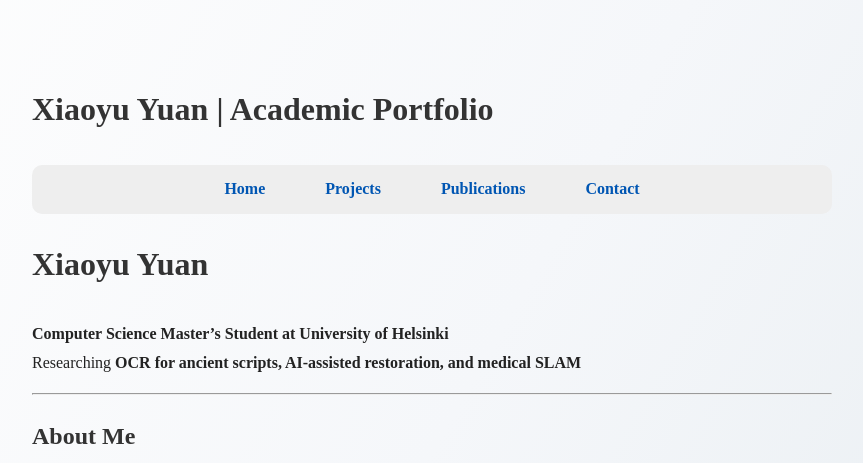
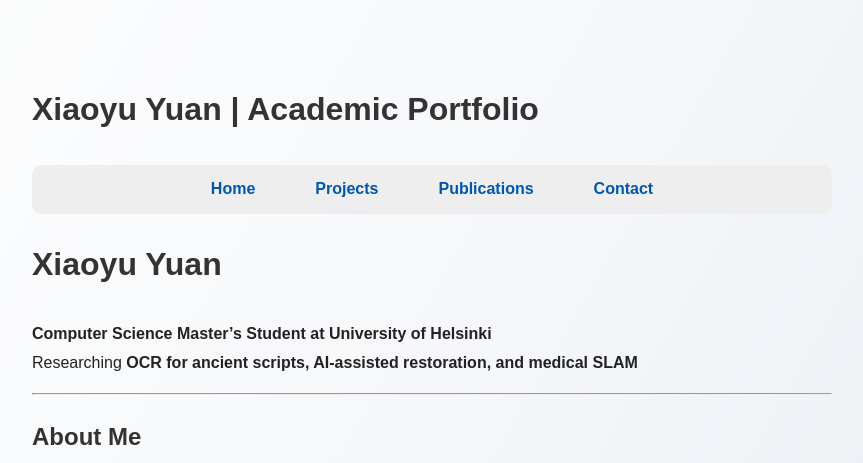
Before and after one commit to XiaoyuYuan19/portfolio, a Jekyll site: the page built from index.md, in a window 1280 px wide. Shown: the top 463 px of the page, without its empty margins (208-1071 px from the left). Built offline with Jekyll 4.4.1, drawn with Linux system fonts in a browser that asks for light colours; grey boxes are pictures that could not be loaded.

Commit message:
Update style.css

```diff
--- a/assets/css/style.css
+++ b/assets/css/style.css
@@ -4,7 +4,7 @@ body {
     background: linear-gradient(120deg, #fefefe, #f5f7fa, #e6ecf0);
     background-attachment: fixed;
     color: #222;
-    font-family: "Times New Roman", serif;
+    font-family: Arial, Helvetica, sans-serif;
     max-width: 800px;
     margin: 40px auto;
     padding: 20px;
```
